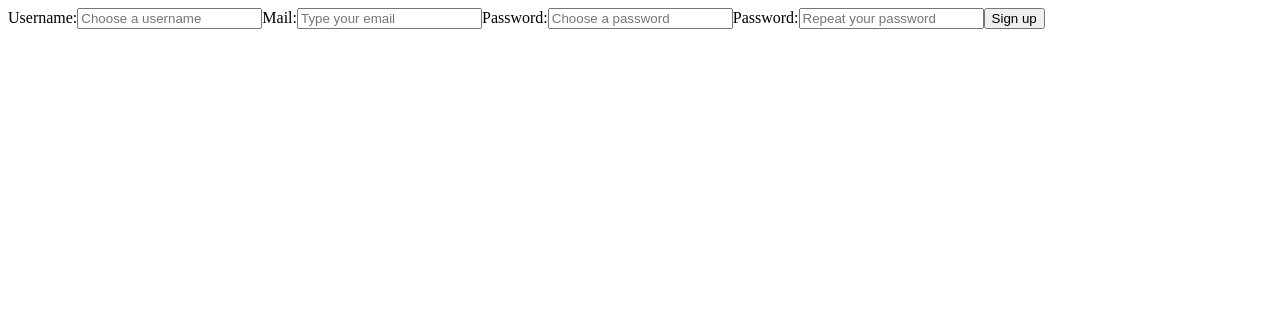
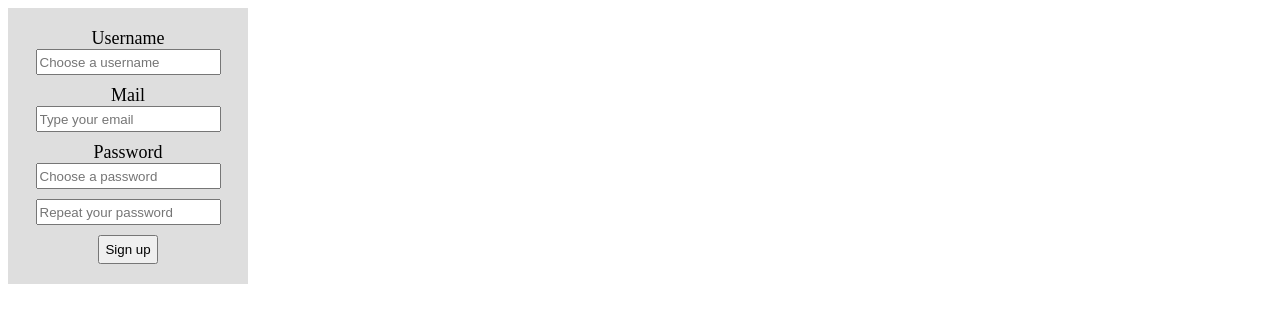
Before and after one commit to lazlomeli/Talloc-App, a React (Vite) app in the folder frontend/: page /register in a window 1280 px wide. Shown: the top 322 px of the page. Built offline with nearby package versions, Linux system fonts and the light colour scheme; no server answers.

Commit message:
Register and Login working

```diff
--- a/frontend/src/LoginMenu.jsx
+++ b/frontend/src/LoginMenu.jsx
@@ -38,26 +38,24 @@ export function LoginMenu() {
   }, [isLogged])
 
   return (
-    <div className="signinMenu">
-      <h1 className="loginTitles">Username</h1>
-      <input name="loginUsername"
-              className="loginInputs"
+    <div className="log_regMenu">
+      <h1 className="log_regTitles">Username</h1>
+      <input className="log_regInputs"
               type="text"
               placeholder="Enter your username"
               required
               value={ username.username }
               onChange={ (e) => changeUsername(e) }
             />
-      <h1 className="loginTitles">Password</h1>
-      <input name="loginPassword"
-              className="loginInputs"
+      <h1 className="log_regTitles">Password</h1>
+      <input className="log_regInputs"
               type="password"
               placeholder="Enter your password"
               required
               value={ password.password }
               onChange={ (e) => changePassword(e) }
               />
-      <button className="loginButton" onClick={submitData}>Log in</button>
+      <button className="log_regButton" onClick={submitData}>Log in</button>
     </div>
   )
 }
--- a/frontend/src/RegisterMenu.jsx
+++ b/frontend/src/RegisterMenu.jsx
@@ -1,13 +1,15 @@
 import axios from 'axios';
 import React, { useEffect, useState } from 'react';
+import { useNavigate } from 'react-router-dom';
 
 
 const RegisterMenu = () => {
   const [username, setUsername] = useState({ username: '' })
   const [password, setPassword] = useState({ password: '' })
   const [repPassword, setRepPassword] = useState({ repPassword: '' })
-  const [email, setMail] = useState({ email: '' })
-  const [user, setUser] = useState('')
+  const [email, setEmail] = useState({ email: '' })
+  const [isRegistered, setIsRegistered] = useState(false)
+  const navigate = useNavigate()
 
   const changeUsername = (e) => {
       setUsername({ username: e.target.value })
@@ -19,7 +21,7 @@ const RegisterMenu = () => {
     setPassword({ password: e.target.value })
   }
   const changeMail = (e) => {
-      setMail({ email: e.target.value })
+      setEmail({ email: e.target.value })
   }
 
   const registeredUser = {
@@ -28,95 +30,64 @@ const RegisterMenu = () => {
       password: password.password
   }
 
-  const isValidUser = (u) => {
-    const validUser = new RegExp('^(?=.{4,15}$)(?![_.])(?!.*[_.]{2})[a-zA-Z0-9._]+(?<![_.])$')
-    return validUser.test(u) ? true : console.log('User is not valid') && false
+  const isValidUserSyntax = (username) => {
+    let validUser = new RegExp('^(?=.{4,15}$)(?![_.])(?!.*[_.]{2})[a-zA-Z0-9._]+(?<![_.])$')
+    return validUser.test(username) ? true : alert("User syntax is invalid") && false
   }
 
   const isValidPassword = () => {
-    return (password.password === repPassword.repPassword) ? true : console.log("Passwords don't match") && false
+    return (password.password === repPassword.repPassword) ? true : alert("Passwords don't match") && false
   }
 
-  const signUp = (e) => {
-    e.preventDefault()
-
-    if( user !== username.username && ( isValidUser(username.username) && isValidPassword()) === true )
-    {
+  const signUp = () => {
+    if(( isValidUserSyntax(username.username) && isValidPassword() ) === true) {
       axios.post('http://localhost:8002/register', registeredUser)
-      .then(() => {
-        console.log(`Registered as "${username.username}"`)
-        setLoggedUser({username: registeredUser.username, password: registeredUser.password})
+      .then((resp) => {
+        if(resp.status === 200) {
+          setIsRegistered(true)
+        } else {
+          console.log("An account with that username or e-mail already exists. Try again")
+        }
       })
     } else {
-      console.log(`User "${username.username}" already exists`)
+      alert('Incorrect registration. Try again')
     }
   }
 
-  function userExists(u) {
-    axios.get(`http://localhost:8002/users/${u}`)
-    .then((resp) => {
-      setUser(resp.data.username)
-    })
-    .catch((err) => console.log(err))
-  }
-
   useEffect(() => {
-    userExists(username.username)
-  }, [signUp])
+    isRegistered === true ? navigate('/login') : null
+  }, [isRegistered])
 
   return (
-    <div>
-        <form
-        onSubmit={ (e) => signUp(e)}
-        action="/login"
-        >
-          <label htmlFor="registerUsername">
-            Username:
-            <input
-            name="registerUsername"
+    <div className="log_regMenu">
+      <h1 className="log_regTitles">Username</h1>
+      <input className="log_regInputs"
               type="text"
               placeholder="Choose a username"
               value={ username.username }
               required
               onChange={ (e) => changeUsername(e) } />
-          </label>
-          <label>
-            Mail:
-            <input
-            name="registerEmail"
+      <h1 className="log_regTitles">Mail</h1>
+      <input className="log_regInputs"
               type="email"
               placeholder="Type your email"
               value={ email.email }
               required
-            onChange={ (e) => changeMail(e) }>
-            </input>
-          </label>
-          <label htmlFor="registerPassword">
-            Password:
-            <input
-            name="registerPassword"
+              onChange={ (e) => changeMail(e) } />
+      <h1 className="log_regTitles">Password</h1>
+      <input className="log_regInputs"
               type="password"
               placeholder="Choose a password"
               value={ password.password }
               required
               onChange={ (e) => changePassword(e) } />
-          </label>
-          <label htmlFor="registerPassword">
-            Password:
-            <input
-            name="registerRepPassword"
+      <input className="log_regInputs"
               type="password"
               placeholder="Repeat your password"
               value={ repPassword.repPassword }
               required
               onChange={ (e) => changeRepPassword(e) } />
-          </label>
-          <label>
-            <input
-            type="submit"
-            value="Sign up" />
-          </label>
-        </form>
+      <button className="log_regButton" onClick={ signUp }>Sign up</button>
     </div>
   )
 }
--- a/frontend/styles/App.css
+++ b/frontend/styles/App.css
@@ -1,6 +1,7 @@
 @import url('https://fonts.googleapis.com/css2?family=Poppins:wght@100&display=swap');
 
-.signinMenu {
+/* Register & Login */
+.log_regMenu {
     background-color: rgb(222, 222, 222);
     padding: 20px;
     display: flex;
@@ -8,19 +9,21 @@
     align-items: center;
     width: 200px;
 }
-.loginTitles {
+.log_regTitles {
     font-weight: normal;
     font-size: 18px;
     margin: 0px;
 }
-.loginInputs {
+.log_regInputs {
     margin-bottom: 10px;
     height: 20px;
 }
-.loginButton {
+.log_regButton {
     padding: 5px;
     cursor: pointer;
 }
+
+/* Modal */
 .overlay {
     background-color: rgba(0, 0, 0, 0.5);
     position: fixed;
@@ -57,6 +60,16 @@
     padding: 5px;
     cursor: pointer;
 }
+.modal, .overlay {
+    top: 0;
+    left: 0;
+    right: 0;
+    left: 0;
+    bottom: 0;
+    position: fixed;
+}
+
+/* Task */
 .task {
     outline: auto;
     z-index: 0;
@@ -70,14 +83,8 @@
 .submitCreateTask {
     cursor: pointer;
 }
-.modal, .overlay {
-    top: 0;
-    left: 0;
-    right: 0;
-    left: 0;
-    bottom: 0;
-    position: fixed;
-}
+
+/* Insights */
 .insightsContainer {
     display: flex;
     outline: auto;
```
Also changed, not shown: 2 other files (tests, documents, lock files or other folders). Lines whose indentation alone changed are shown as unchanged.
